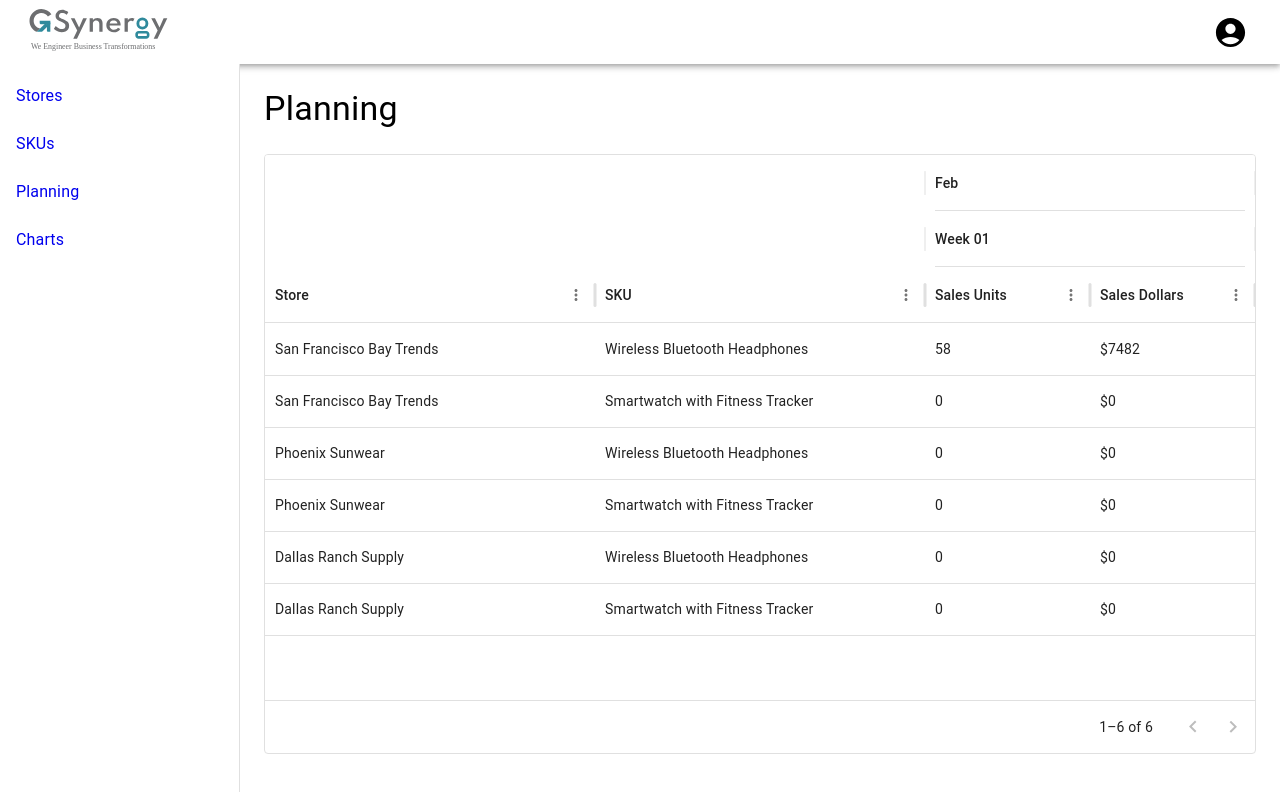
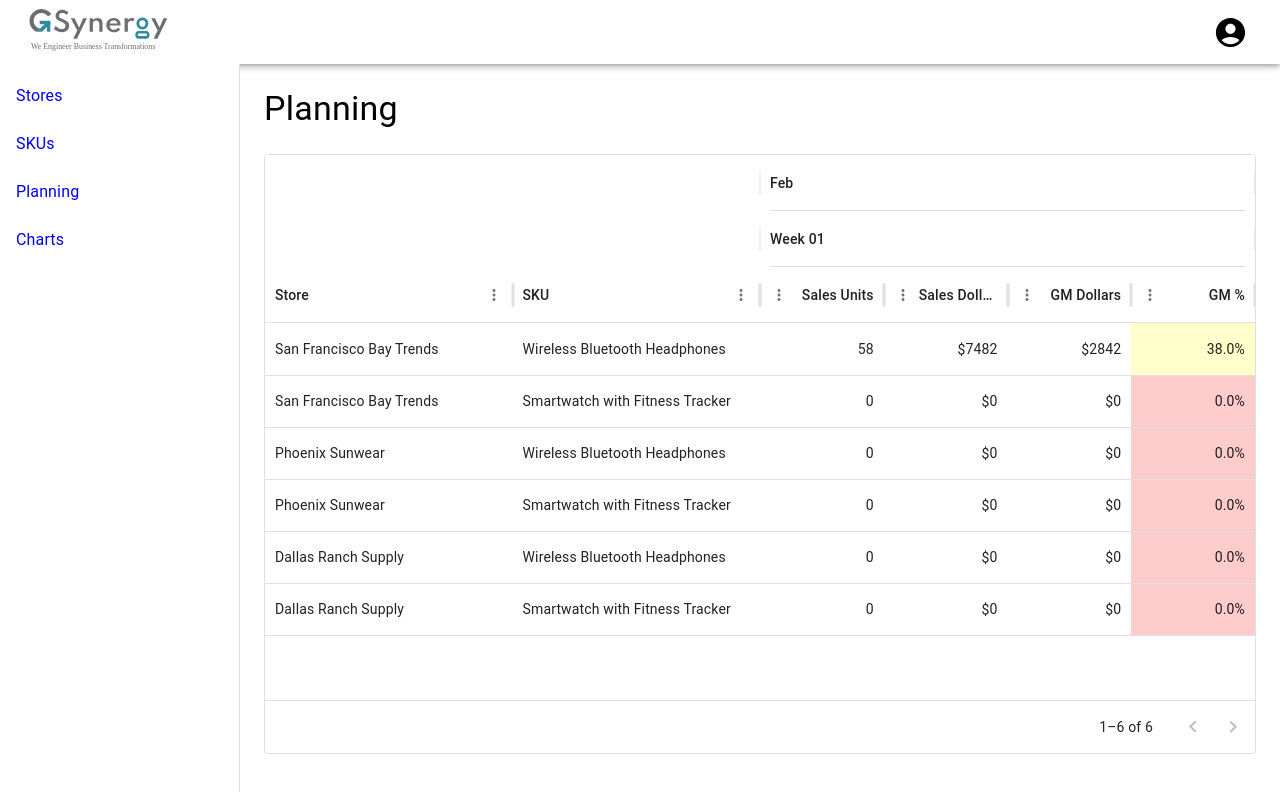
Before and after one commit to yatharthyadu/GS654321_Yatharth_Yadu, a Next.js app: page /planning in a window 1280 px wide. Shown: the top 792 px of the page. Built offline with nearby package versions, Linux system fonts and the light colour scheme.

Commit message:
Added sales dollar, gm dollar and gm% fields

```diff
--- a/src/components/grid/PlanningGrid.tsx
+++ b/src/components/grid/PlanningGrid.tsx
@@ -4,6 +4,8 @@ import {
   DataGrid,
   GridColDef,
   GridColumnGroupingModel,
+  GridRowModel,
+  GridCellParams,
 } from "@mui/x-data-grid";
 
 interface Store {
@@ -15,6 +17,7 @@ interface Sku {
   id: string;
   name: string;
   price: number;
+  cost: number;
 }
 
 interface PlanningData {
@@ -53,11 +56,19 @@ export default function PlanningGrid({
     return map;
   }, [planningData]);
 
-  // ✅ Create a map of SKU prices for quick lookup
+  // ✅ Create a map of SKU prices and costs for quick lookup
   const skuPriceMap = useMemo(() => {
     const map = new Map();
     skus.forEach((sku) => {
       map.set(sku.id, sku.price);
+    });
+    return map;
+  }, [skus]);
+
+  const skuCostMap = useMemo(() => {
+    const map = new Map();
+    skus.forEach((sku) => {
+      map.set(sku.id, sku.cost);
     });
     return map;
   }, [skus]);
@@ -79,14 +90,21 @@ export default function PlanningGrid({
         });
       }
 
-      // Assign sales units and sales dollars for each week dynamically
+      // Assign sales units, sales dollars and GM dollars for each week dynamically
       calendarData.forEach((week) => {
         const salesUnits =
           planningMap.get(`${store.id}-${sku.id}-${week.week}`) || 0;
         const skuPrice = skuPriceMap.get(sku.id) || 0;
+        const skuCost = skuCostMap.get(sku.id) || 0;
+        const salesDollars = salesUnits * skuPrice;
+        const gmDollars = salesDollars - salesUnits * skuCost;
+        const gmPercentage =
+          salesDollars > 0 ? (gmDollars / salesDollars) * 100 : 0;
+
         gridDataMap.get(rowKey)[`salesUnits-${week.week}`] = salesUnits;
-        gridDataMap.get(rowKey)[`salesDollars-${week.week}`] =
-          salesUnits * skuPrice;
+        gridDataMap.get(rowKey)[`salesDollars-${week.week}`] = salesDollars;
+        gridDataMap.get(rowKey)[`gmDollars-${week.week}`] = gmDollars;
+        gridDataMap.get(rowKey)[`gmPercentage-${week.week}`] = gmPercentage;
       });
     });
   });
@@ -109,13 +127,43 @@ export default function PlanningGrid({
         headerName: "Sales Units",
         flex: 1,
         editable: true,
+        type: "number" as const,
       },
       {
         field: `salesDollars-${week.week}`,
         headerName: "Sales Dollars",
         flex: 1,
+        type: "number" as const,
         valueFormatter: (params: { value: number }) => {
-          return `$${params}`;
+          return `$${params || 0}`;
+        },
+      },
+      {
+        field: `gmDollars-${week.week}`,
+        headerName: "GM Dollars",
+        flex: 1,
+        type: "number" as const,
+        valueFormatter: (params: { value: number }) => {
+          return `$${params || 0}`;
+        },
+      },
+      {
+        field: `gmPercentage-${week.week}`,
+        headerName: "GM %",
+        flex: 1,
+        type: "number" as const,
+        editable: false,
+        valueFormatter: (params: { value: number }) => {
+          const value = params || 0;
+          return `${value.toFixed(1)}%`;
+        },
+        cellClassName: (params: GridCellParams) => {
+          const value = params.value as number;
+          if (value >= 40) return "gm-percentage-high";
+          if (value >= 10) return "gm-percentage-medium";
+          if (value > 5) return "gm-percentage-low";
+          console.log("value", value);
+          return "gm-percentage-critical";
         },
       },
     ])
@@ -141,6 +189,8 @@ export default function PlanningGrid({
       children: [
         { field: `salesUnits-${week.week}` },
         { field: `salesDollars-${week.week}` },
+        { field: `gmDollars-${week.week}` },
+        { field: `gmPercentage-${week.week}` },
       ],
     });
   });
@@ -150,6 +200,34 @@ export default function PlanningGrid({
   // ✅ Final Column List
   const columns: GridColDef[] = [...staticColumns, ...weekColumns];
 
+  // Add processRowUpdate handler
+  const processRowUpdate = (newRow: GridRowModel) => {
+    const [, skuId] = newRow.id.toString().split("-");
+    const updatedRow = { ...newRow };
+
+    // Get SKU price and cost
+    const skuPrice = skuPriceMap.get(skuId) || 0;
+    const skuCost = skuCostMap.get(skuId) || 0;
+
+    // Update calculations for all weeks
+    calendarData.forEach((week) => {
+      const salesUnitsField = `salesUnits-${week.week}`;
+      if (salesUnitsField in newRow) {
+        const salesUnits = Number(newRow[salesUnitsField]) || 0;
+        const salesDollars = salesUnits * skuPrice;
+        const gmDollars = salesDollars - salesUnits * skuCost;
+        const gmPercentage =
+          salesDollars > 0 ? (gmDollars / salesDollars) * 100 : 0;
+
+        updatedRow[`salesDollars-${week.week}`] = salesDollars;
+        updatedRow[`gmDollars-${week.week}`] = gmDollars;
+        updatedRow[`gmPercentage-${week.week}`] = gmPercentage;
+      }
+    });
+
+    return updatedRow;
+  };
+
   return (
     <Box sx={{ height: 600, width: "100%", mt: 3 }}>
       <DataGrid
@@ -157,6 +235,21 @@ export default function PlanningGrid({
         columns={columns}
         pageSizeOptions={[10]}
         columnGroupingModel={columnGroupingModel}
+        processRowUpdate={processRowUpdate}
+        sx={{
+          "& .gm-percentage-high": {
+            backgroundColor: "#e6ffe6",
+          },
+          "& .gm-percentage-medium": {
+            backgroundColor: "#ffffcc",
+          },
+          "& .gm-percentage-low": {
+            backgroundColor: "#ffe6cc",
+          },
+          "& .gm-percentage-critical": {
+            backgroundColor: "#ffcccc",
+          },
+        }}
       />
     </Box>
   );
```
